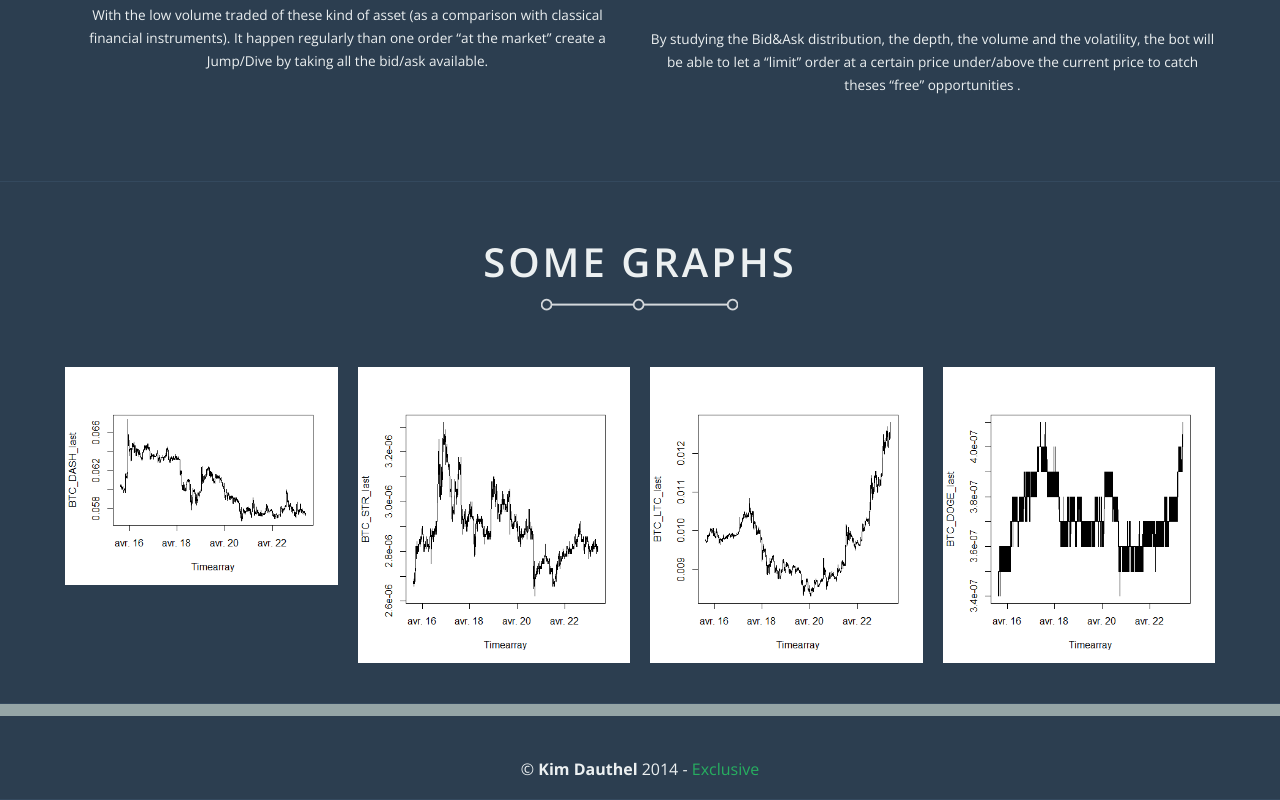
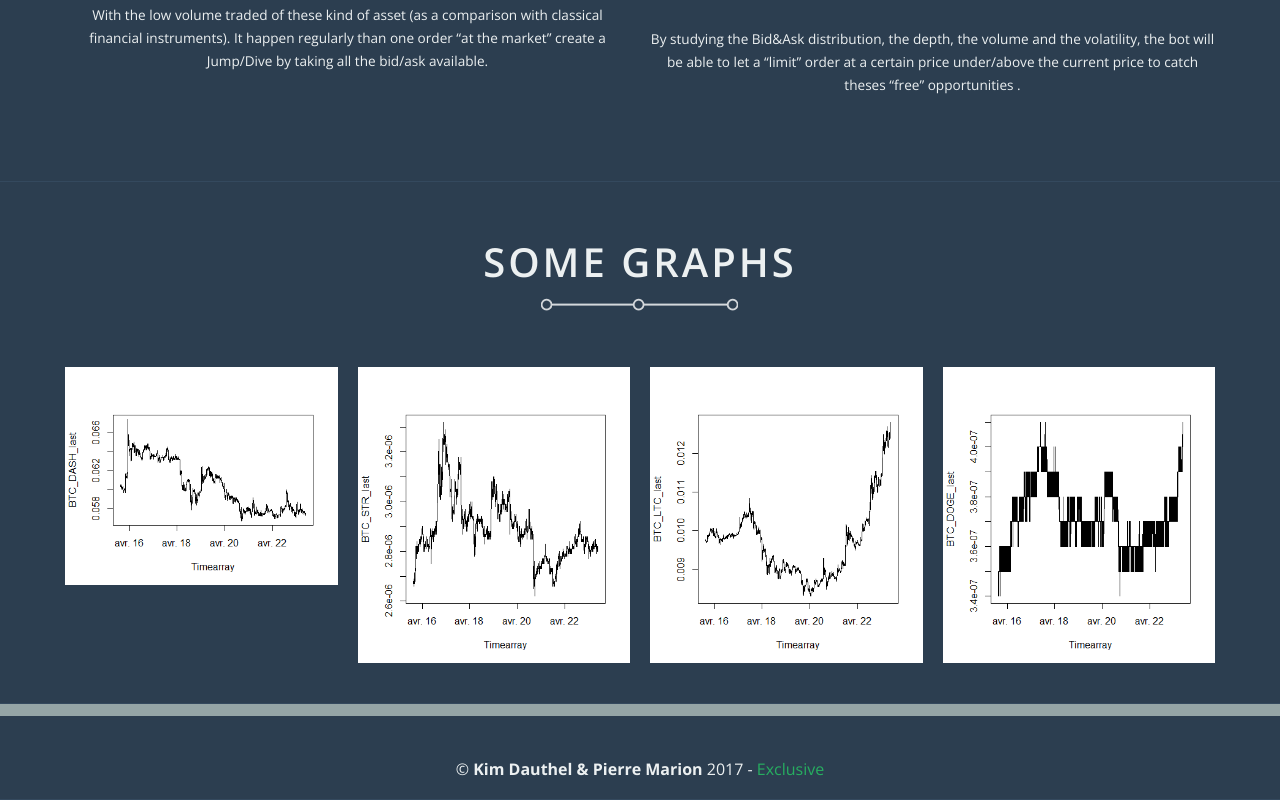
Before and after one commit to KimDau/babel-bank, a plain HTML site: page shortcodes.html in a window 1280 px wide. Shown: the part 4854-5654 px from the top of the page. Drawn offline with nearby package versions, Linux system fonts and the light colour scheme.

Commit message:
Update shortcodes.html

```diff
--- a/shortcodes.html
+++ b/shortcodes.html
@@ -384,7 +384,7 @@
         <div class="footer row-back">
             <div class="w-container wrap-normal center">
                 <!-- START COPYRIGHT TEXT -->
-                © <strong>Kim Dauthel</strong> 2014 - <span class="green">Exclusive</span>
+                © <strong>Kim Dauthel & Pierre Marion</strong> 2017 - <span class="green">Exclusive</span>
                 <!-- END COPYRIGHT TEXT -->
             </div>
         </div><!-- END FOOTER -->
```
